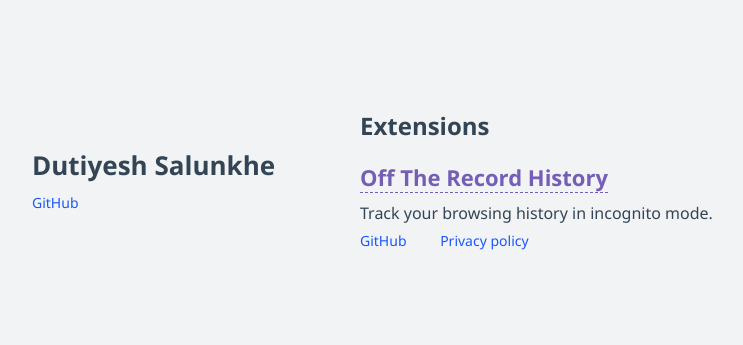
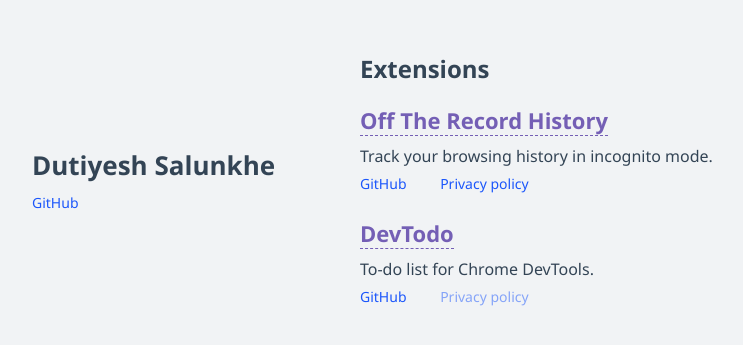
Before and after one commit to dutiyesh/extensions, a plain HTML site: page index.html in a window 1280 px wide. Shown: the part 221-566 px from the top of the page, without its empty margins (78-821 px from the left). Drawn offline with Linux system fonts and the light colour scheme.

Commit message:
Add DevTodo details

```diff
--- a/index.html
+++ b/index.html
@@ -36,6 +36,22 @@
                 </ul>
               </div>
             </li>
+            <li class="repository-list-item">
+              <div class="repository-card">
+                <h3 class="repository-card-title">
+                  <a href="https://chrome.google.com/webstore/detail/devtodo/oilcmhidpnogbcpnlbngnelnlngddhfg" title="DevTodo - Chrome web store">DevTodo</a>
+                </h3>
+                <p class="repository-card-desc">To-do list for Chrome DevTools.</p>
+                <ul class="repository-card-footer-list">
+                  <li class="repository-card-footer-list-item">
+                    <a href="https://github.com/dutiyesh/devtodo" title="DevTodo - GitHub" class="repository-card-footer-link">GitHub</a>
+                  </li>
+                  <li class="repository-card-footer-list-item" title="Coming soon">
+                    <a href="javascript:void(0);" title="DevTodo - Privacy policy" class="repository-card-footer-link is-coming-soon">Privacy policy</a>
+                  </li>
+                </ul>
+              </div>
+            </li>
           </ul>
         </div>
       </div>
```
